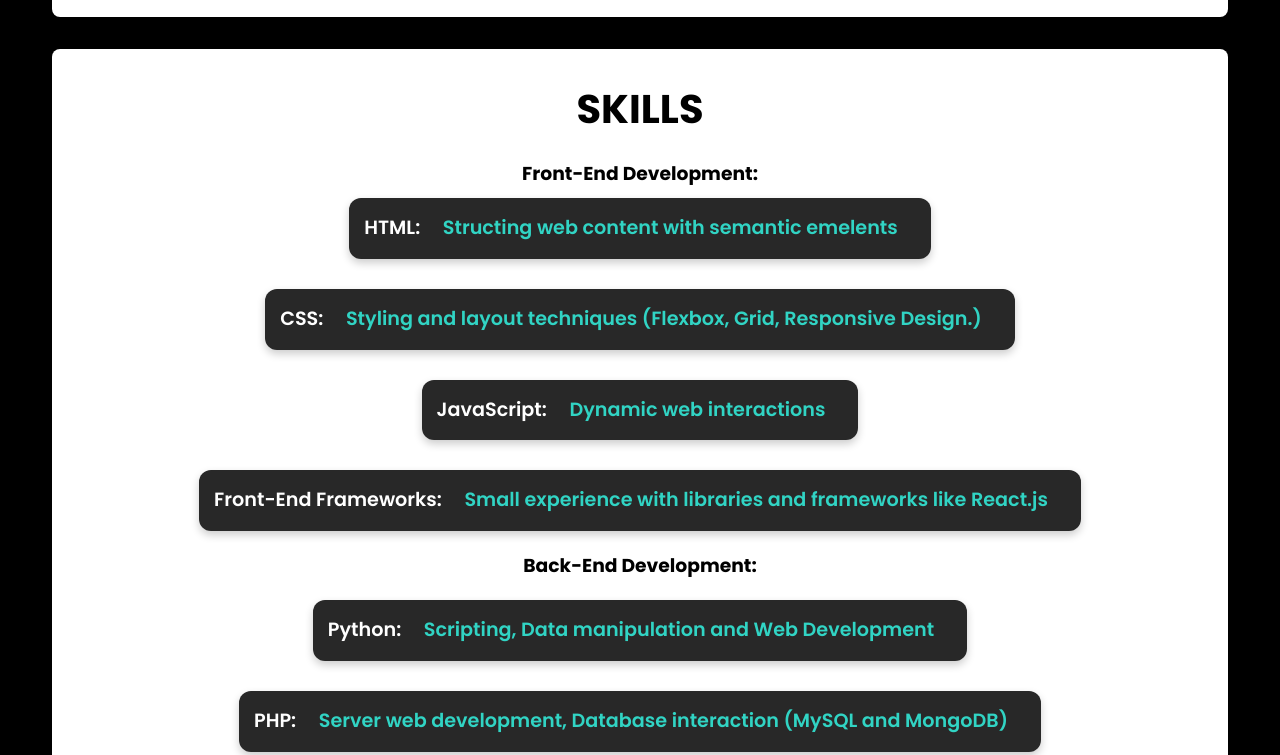
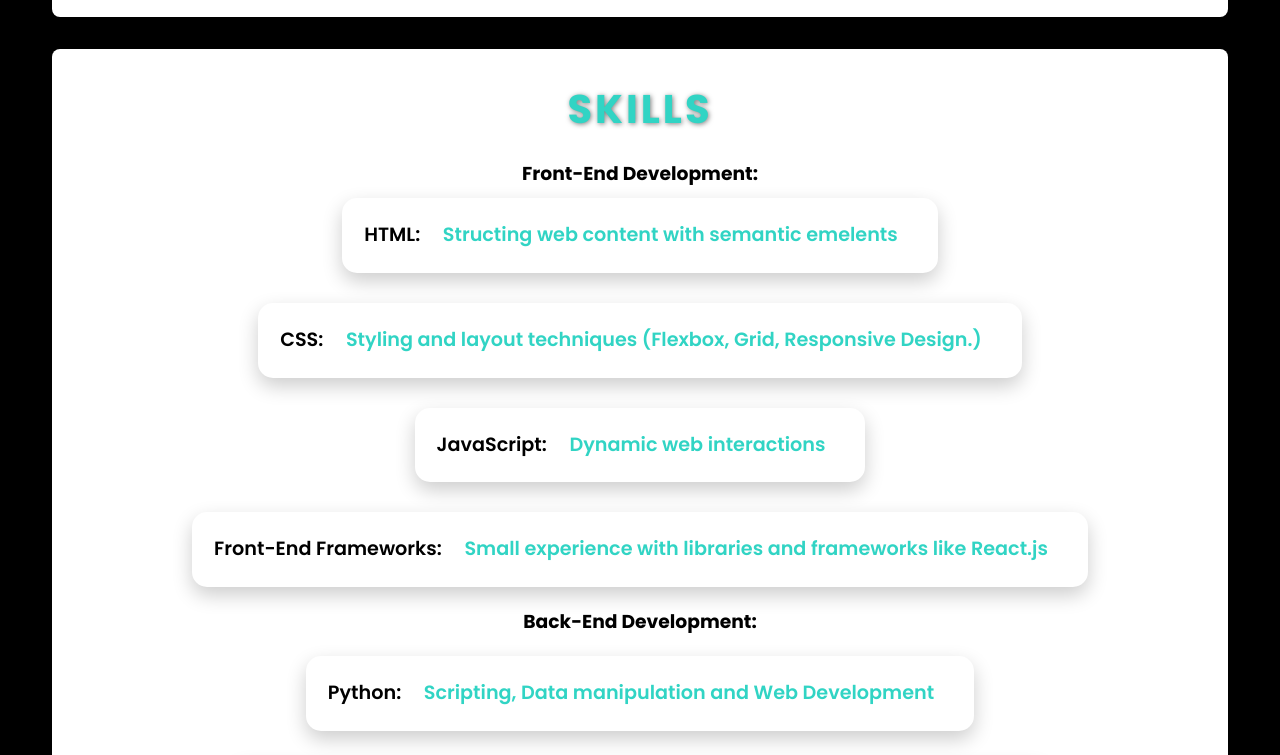
Before and after one commit to D-eyniel/Portfolio, a plain HTML site: page index.html in a window 1280 px wide. Shown: the part 1675-2430 px from the top of the page. Drawn offline with Linux system fonts and the light colour scheme.

Commit message:
first commit

```diff
--- a/index.html
+++ b/index.html
@@ -409,23 +409,23 @@
           <h3>Front-End Development:</h3>
           <ul class="skills__list">
             <li>HTML:
-              <a>
+              <a class="detail">
               Structing web content with semantic emelents
             </a></li>
             <li>CSS:
-              <a>Styling and layout techniques (Flexbox, Grid, Responsive Design.)</a>
+              <a class="detail">Styling and layout techniques (Flexbox, Grid, Responsive Design.)</a>
             </li>
             <li>JavaScript:
-              <a>Dynamic web interactions</a>
+              <a class="detail">Dynamic web interactions</a>
             </li>
             <li>Front-End Frameworks: <a>Small experience with libraries and frameworks like React.js</a></li>
 
             <h3>Back-End Development:</h3>
             <li>Python:
-              <a>Scripting, Data manipulation and Web Development</a>
+              <a class="detail">Scripting, Data manipulation and Web Development</a>
             </li>
             <li>PHP:
-              <a>Server web development, Database interaction (MySQL and MongoDB)</a>
+              <a class="detail">Server web development, Database interaction (MySQL and MongoDB)</a>
             </li>
           </ul>
         </div>
--- a/styles.css
+++ b/styles.css
@@ -255,56 +255,93 @@ ul li a.active {
 }
 
 .skills {
-  padding: 60px 20px;
-  background-color: #1e1e1e;
+  padding: 80px 20px;
+  background: linear-gradient(135deg, #1e1e1e 30%, #2a2a2a 100%);
   text-align: center;
+  border-radius: 12px;
+  box-shadow: 0 10px 30px rgba(0, 0, 0, 0.2);
 }
 
 .skills__title {
-  font-size: 2.5rem;
-  margin-bottom: 30px;
-  color: #000000;
+  font-size: 3rem;
+  margin-bottom: 40px;
+  color: #31d4c4;
   text-transform: uppercase;
   font-weight: 700;
+  letter-spacing: 3px;
+  text-shadow: 1px 1px 5px rgba(0, 0, 0, 0.5);
 }
 
 .skills__list {
   display: grid;
-  grid-template-columns: repeat(auto-fit, minmax(150px, 1fr));
-  gap: 20px;
-  max-width: 900px;
+  grid-template-columns: repeat(auto-fit, minmax(180px, 1fr));
+  gap: 30px;
+  max-width: 1000px;
   margin: 0 auto;
   list-style: none;
   padding: 0;
+  transition: transform 0.3s ease;
 }
 
 .skills__list li {
-  background-color: #282828;
-  color: #ffffff;
-  font-size: 1.1rem;
+  background-color: #ffffff;
+  color: #000000;
+  font-size: 1.2rem;
   font-weight: 600;
-  padding: 15px;
-  border-radius: 12px;
-  box-shadow: 0 4px 8px rgba(0, 0, 0, 0.2);
-  transition: transform 0.3s ease, box-shadow 0.3s ease;
+  padding: 20px;
+  border-radius: 15px;
+  box-shadow: 0 8px 20px rgba(0, 0, 0, 0.2);
+  transition: transform 0.3s ease, box-shadow 0.3s ease, background-color 0.3s ease;
   text-align: center;
+  cursor: pointer;
+  border: 2px solid transparent;
+  transform: scale(1);
 }
 
 .skills__list li:hover {
-  transform: translateY(-5px);
-  box-shadow: 0 8px 16px rgba(0, 0, 0, 0.3);
+  transform: scale(1.05);
+  box-shadow: 0 10px 30px rgba(0, 0, 0, 0.3);
+  background-color: #000000;
+  color: #ffffff;
+  border-color: #31d4c4;
 }
 
-/* Responsive adjustments */
+.skills__list li:hover .skill-name {
+  color: #000;
+}
+
+.skills__list li .skill-name {
+  transition: color 0.3s ease;
+}
+
+.skills__list li .skill-description {
+  font-size: 1rem;
+  color: #b0b0b0;
+  margin-top: 10px;
+  font-weight: 400;
+  opacity: 0.7;
+  transition: opacity 0.3s ease;
+}
+
+.skills__list li:hover .skill-description {
+  opacity: 1;
+}
+
 @media (max-width: 768px) {
   .skills__title {
-    font-size: 2rem;
+    font-size: 2.5rem;
   }
 
   .skills__list li {
-    font-size: 1rem;
+    font-size: 1.1rem;
+    padding: 15px;
+  }
+
+  .skills__list {
+    gap: 20px;
   }
 }
+
 
 
 
```
Also changed, not shown: 1 other file.
